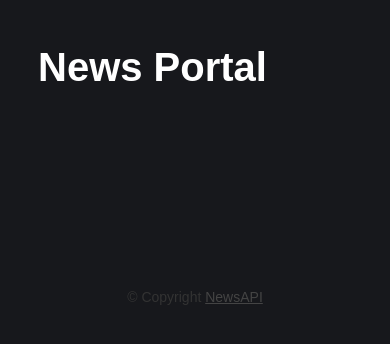
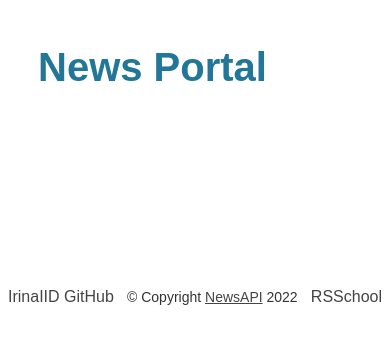
Before and after one commit to IrinaIID/RS-School-JS, a website built with webpack: page news/src/index.html in a window 390 px wide. Built offline with nearby package versions, Linux system fonts and the light colour scheme; no server answers.

Commit message:
feat: change style

```diff
--- a/news/src/components/app/app.ts
+++ b/news/src/components/app/app.ts
@@ -14,9 +14,7 @@ class App {
         const sources = document.querySelector('.sources') as HTMLElement | null;
 
         if (sources !== null) {
-            sources.addEventListener('click', (e) => this.controller.getNews(e, (data) => {
-                    if (data !== undefined) this.view.drawNews(data);
-              }));
+            sources.addEventListener('click', (e) => this.controller.getNews(e, (data) => {if (data !== undefined) this.view.drawNews(data);}));
 
             this.controller.getSources((data) => {
                 if (data !== undefined) this.view.drawSources(data);
--- a/news/src/components/view/news/news.css
+++ b/news/src/components/view/news/news.css
@@ -1,3 +1,11 @@
+.news {
+    width: 100%;
+    display: flex;
+    flex-direction: column;
+    align-items: center;
+    justify-content: center;
+}
+
 .news__item {
     display: flex;
     flex-direction: column;
@@ -54,7 +62,7 @@
 
 .news__item .news__description {
     padding: 1rem;
-    background: #fff;
+    background: #f0f0f0;
     position: relative;
     z-index: 1;
 }
--- a/news/src/components/view/sources/sources.css
+++ b/news/src/components/view/sources/sources.css
@@ -1,29 +1,50 @@
 .sources {
     display: flex;
+    flex-direction: column;
+    flex-wrap: nowrap;
+    width: 400px;
+    height: 800px;
+    overflow: auto;
+    align-items: center;
+    font: 300 1em 'Fira Sans', sans-serif;
+    /* display: flex;
     flex-wrap: nowrap;
     width: 100%;
     height: 120px;
     overflow: auto;
     align-items: center;
-    font: 300 1em 'Fira Sans', sans-serif;
+    font: 300 1em 'Fira Sans', sans-serif; */
+}
+
+@media (max-width: 800px) {
+
+  .sources {
+    display: flex;
+    flex-direction: row;
+    flex-wrap: nowrap;
+    width: 100%;
+    height: 120px;
+  }
+
 }
 
 .source__item {
     background: none;
-    border: 2px solid #30c5ff;
+    border: 2px solid #227697;
+    border-radius: 5px;
     font: inherit;
     line-height: 1;
     margin: 0.5em;
     padding: 1em 2em;
-    color: #70d6ff;
+    color: #000000;
     transition: 0.25s;
     cursor: pointer;
 }
 
 .source__item:hover,
 .source__item:focus {
-    border-color: #3fcc59;
-    color: #69db7e;
+    border-color: #71bfd6;
+    color: #191052;
     box-shadow: 0 0.5em 0.5em -0.4em #3fcc59;
     transform: translateY(-0.25em);
 }
--- a/news/src/global.css
+++ b/news/src/global.css
@@ -1,6 +1,6 @@
 body {
-    color: #fff;
-    background: #17181c;
+    color: rgb(0, 0, 0);
+    background: #ffffff;
     font-family: sans-serif;
 }
 
@@ -9,15 +9,29 @@ header {
 }
 
 header h1 {
+    color: #227697;;
     font-size: 40px;
     font-weight: 800;
+}
+
+.main {
+    width: 100%;
+    display: flex;
+}
+
+@media (max-width: 800px) {
+
+    .main {
+      display: block;
+    }
+
 }
 
 footer {
     height: 100px;
     display: flex;
     align-items: center;
-    justify-content: center;
+    justify-content: space-between;
 }
 footer .copyright {
     font-size: 14px;
@@ -33,3 +47,8 @@ footer .copyright a:hover {
 footer .copyright:before {
     content: '©';
 }
+
+.footer-link {
+  text-decoration: none;
+  color: #444;
+}
--- a/news/src/index.html
+++ b/news/src/index.html
@@ -10,14 +10,16 @@
         <header>
             <h1>News Portal</h1>
         </header>
-        <main>
+        <main class="main">
             <div class="sources buttons"></div>
             <div class="news"></div>
         </main>
-        <footer>
+        <footer class="footer">
+            <a href="https://github.com/IrinaIID" class="footer-link">IrinaIID GitHub</a>
             <p class="copyright">
-                Copyright <a href="https://newsapi.org">NewsAPI</a>
+                Copyright <a href="https://newsapi.org">NewsAPI</a> 2022
             </p>
+            <a href="https://rs.school/js/" class="footer-link">RSSchool</a>
         </footer>
 
         <template id="sourceItemTemp">
```
Also changed, not shown: news/src/img/logo-rs-black.png (added), news/src/img/logo-rs-white.png (added).
